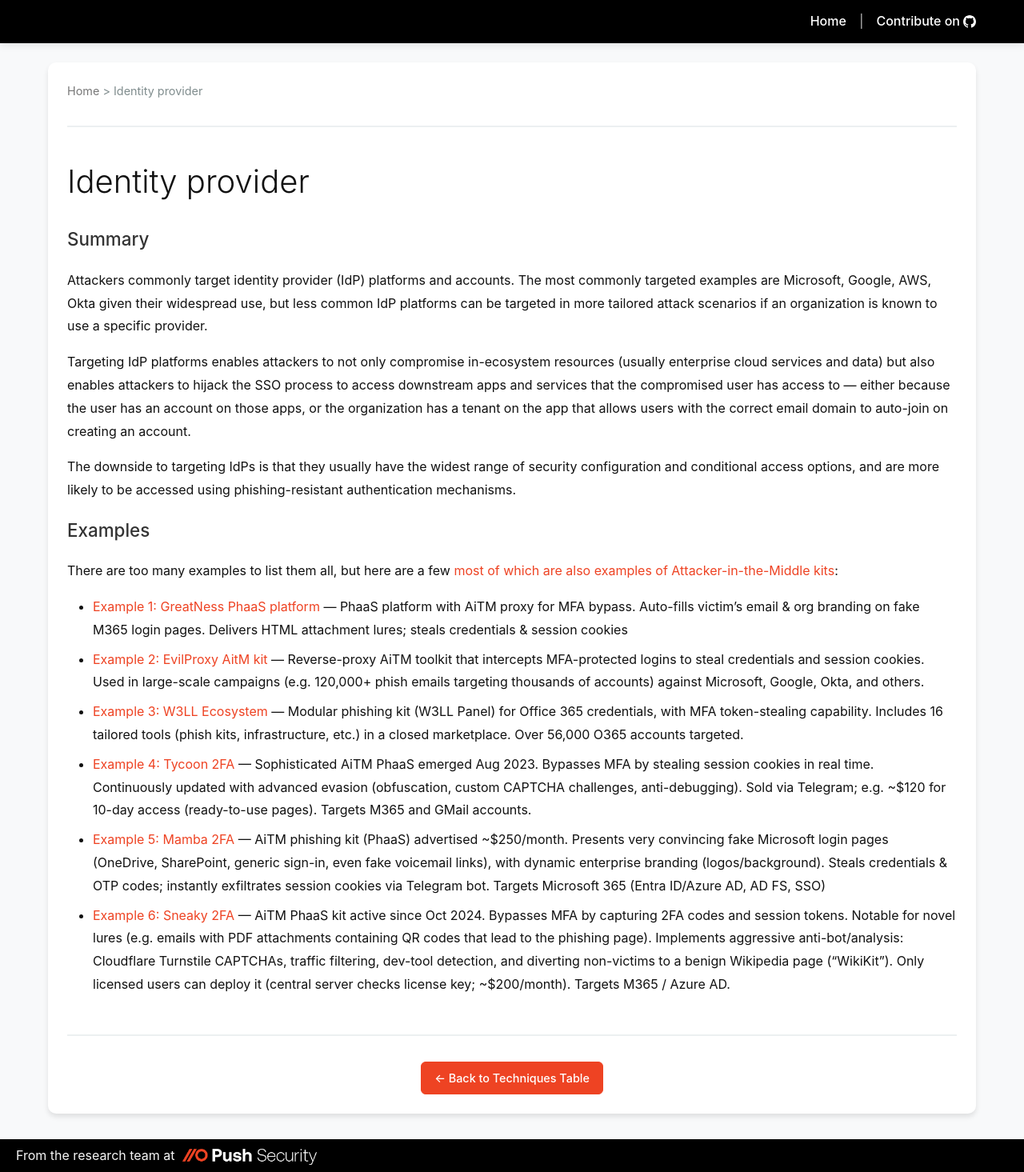
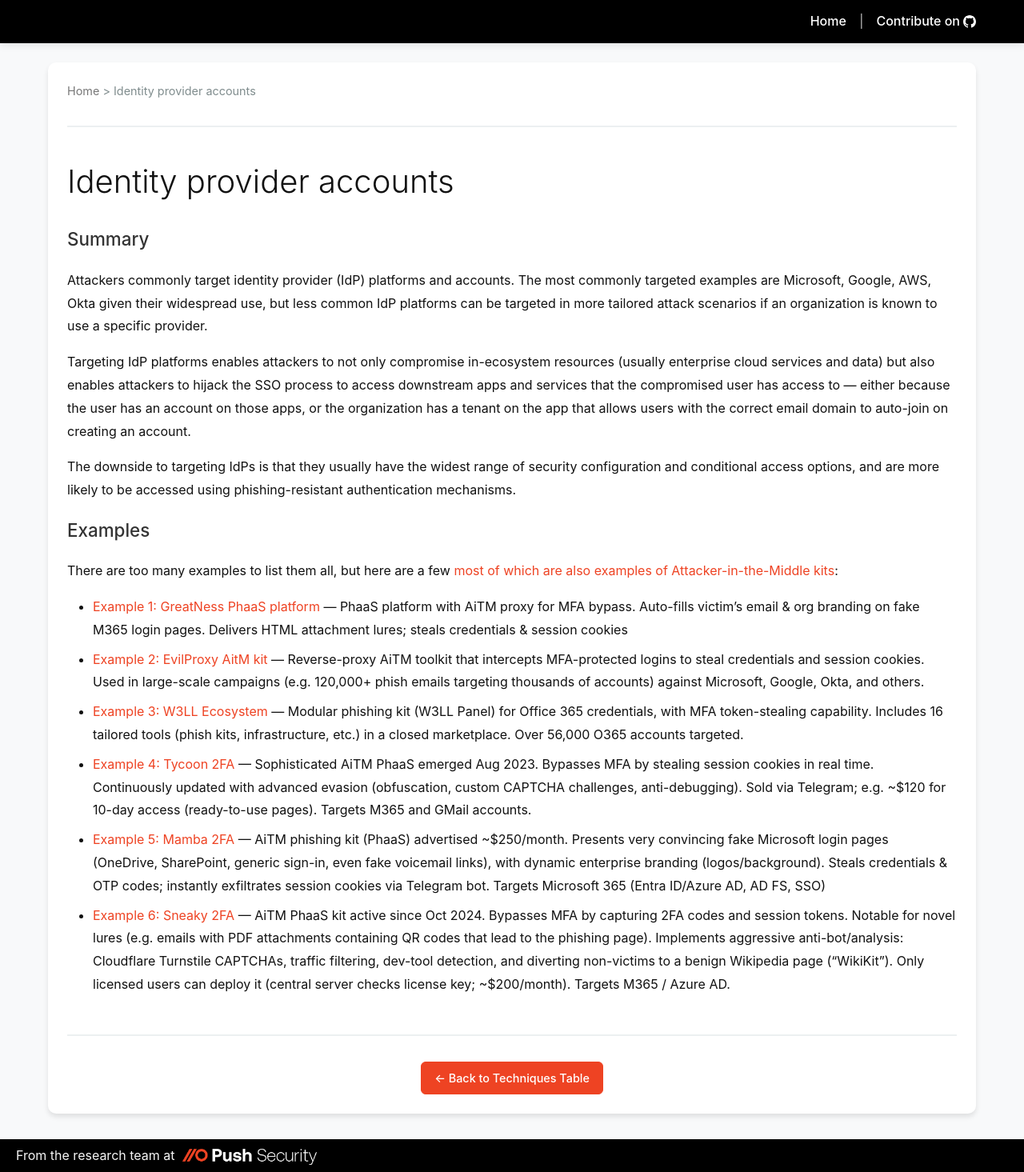
Before and after one commit to pushsecurity/phishing-techniques, a Jekyll site: the page built from _techniques/identity-provider.md, in a window 1280 px wide. Shown: the whole page at 80% size. Built offline with Jekyll 4.4.1, drawn with Linux system fonts in a browser that asks for light colours.

Commit message:
Update identity-provider.md

```diff
--- a/_techniques/identity-provider.md
+++ b/_techniques/identity-provider.md
@@ -1,10 +1,10 @@
 ---
 layout: technique
-title: Identity provider
+title: Identity provider accounts
 description: Targeting cloud identity providers to maximize breach impact
 ---
 
-# Identity provider
+# Identity provider accounts
 
 ## Summary
 
```
